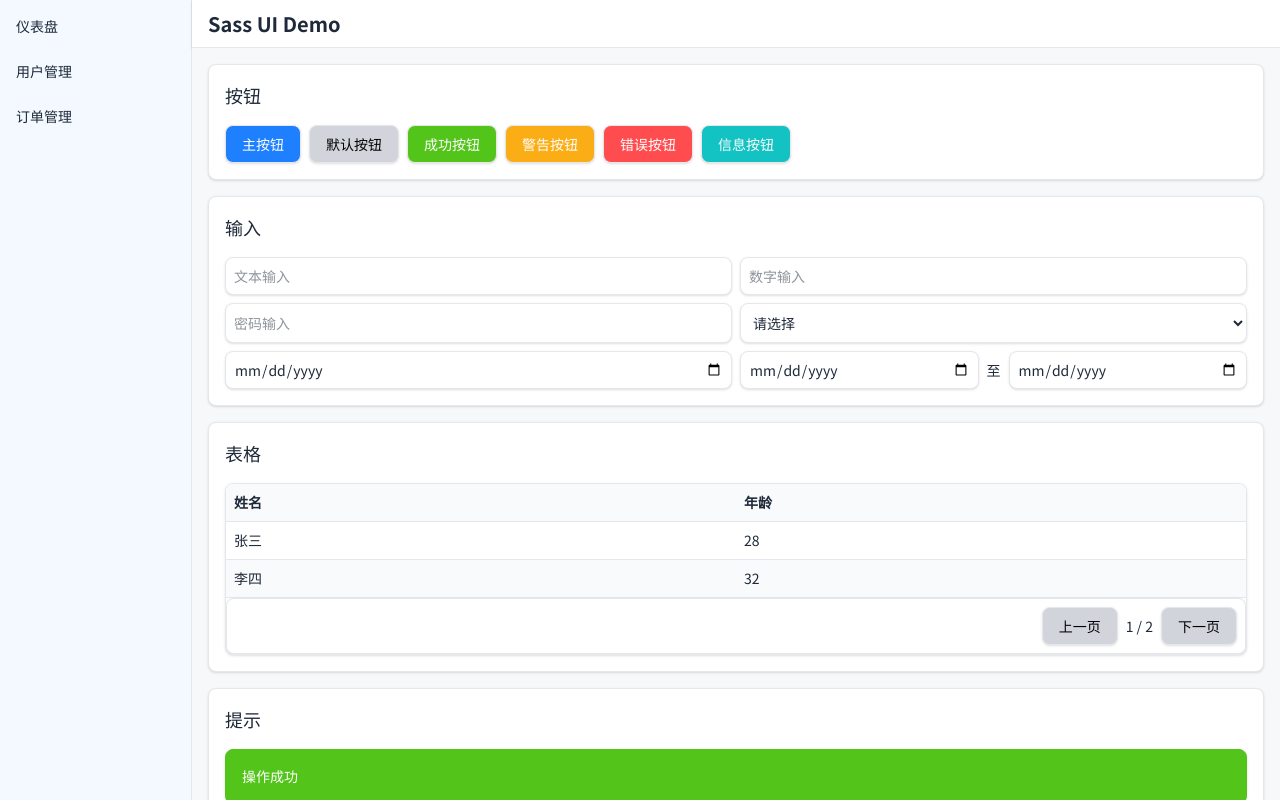
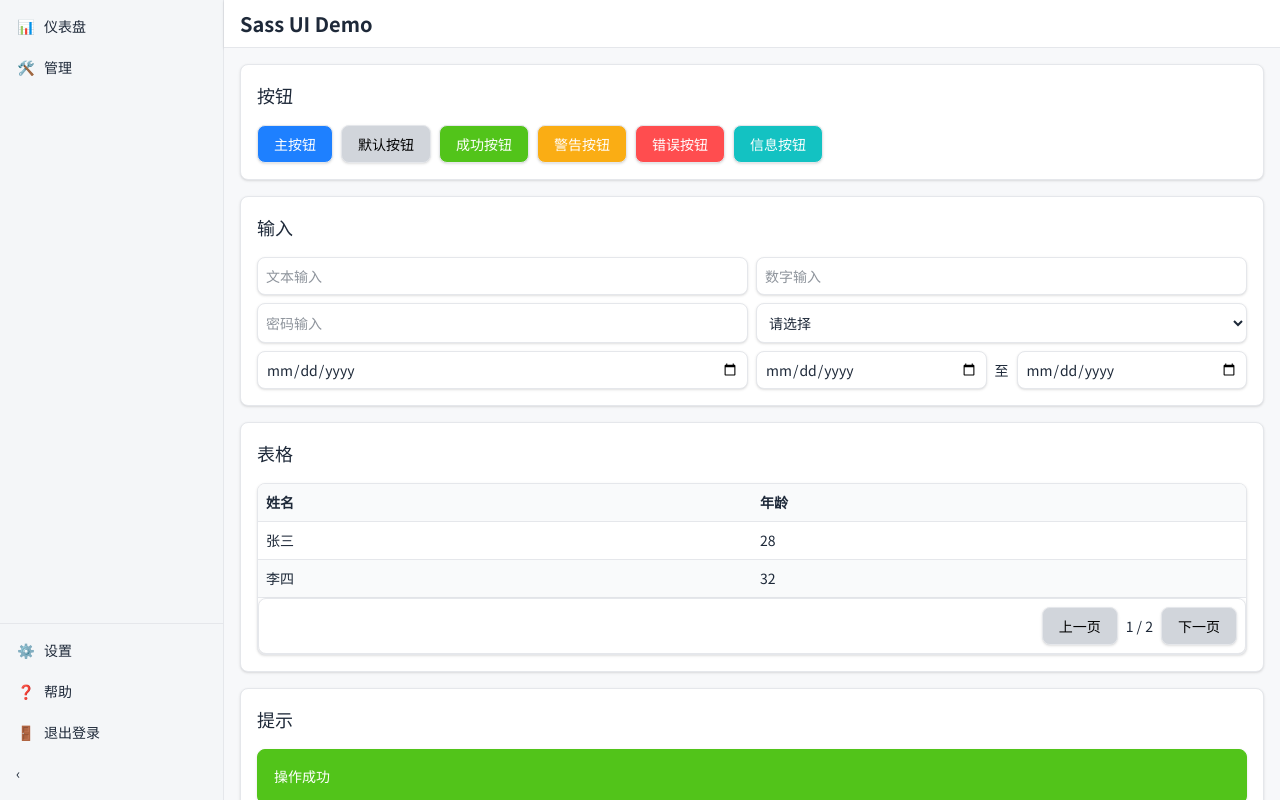
Before and after one commit to zhoumingxuan/sass-ui, a Next.js app: page / in a window 1280 px wide. Built offline with nearby package versions, Linux system fonts and the light colour scheme.

Commit message:
refactor: enhance sidebar navigation

```diff
--- a/src/app/dashboard/page.tsx
+++ b/src/app/dashboard/page.tsx
@@ -3,16 +3,22 @@
 import Card from "@/components/Card";
 import Grid from "@/components/Grid";
 import Breadcrumbs from "@/components/Breadcrumbs";
+import Layout from "@/components/Layout";
+import { menuItems, footerItems } from "@/components/menuItems";
 
 export default function Dashboard() {
   return (
-    <>
+    <Layout
+      menuItems={menuItems}
+      footerItems={footerItems}
+      header={<div className="text-xl font-semibold text-gray-800">仪表盘</div>}
+    >
       <Breadcrumbs />
       <Grid cols={3} gap={2} className="max-md:grid-cols-2">
         <Card title="今日访问量">1,234</Card>
         <Card title="新增用户">56</Card>
         <Card title="订单总数">789</Card>
       </Grid>
-    </>
+    </Layout>
   );
 }
--- a/src/app/orders/page.tsx
+++ b/src/app/orders/page.tsx
@@ -11,11 +11,17 @@ import {
   SelectInput,
   DateInput,
 } from '@/components/Input';
+import Layout from '@/components/Layout';
+import { menuItems, footerItems } from '@/components/menuItems';
 
 export default function Orders() {
   const [showMore, setShowMore] = useState(false);
   return (
-    <>
+    <Layout
+      menuItems={menuItems}
+      footerItems={footerItems}
+      header={<div className="text-xl font-semibold text-gray-800">订单管理</div>}
+    >
       <Breadcrumbs />
       <h2 className="mb-4">订单查询</h2>
       <Card>
@@ -48,6 +54,6 @@ export default function Orders() {
           </div>
         </form>
       </Card>
-    </>
+    </Layout>
   );
 }
--- a/src/app/page.tsx
+++ b/src/app/page.tsx
@@ -2,7 +2,7 @@
 
 import { useState } from 'react';
 import Layout from '@/components/Layout';
-import { MenuItem } from '@/components/Menu';
+import { menuItems, footerItems } from '@/components/menuItems';
 import Button from '@/components/Button';
 import Card from '@/components/Card';
 import {
@@ -17,21 +17,6 @@ import Table, { Column } from '@/components/Table';
 import Alert from '@/components/Alert';
 
 export default function Home() {
-  const menuItems: MenuItem[] = [
-    { label: '仪表盘', href: '/dashboard' },
-    {
-      label: '用户管理',
-      children: [
-        { label: '用户列表', href: '/users' },
-        { label: '角色管理', href: '#' },
-      ],
-    },
-    {
-      label: '订单管理',
-      children: [{ label: '订单列表', href: '/orders' }],
-    },
-  ];
-
   const columns: Column<{ name: string; age: number }>[] = [
     { key: 'name', title: '姓名' },
     { key: 'age', title: '年龄' },
@@ -49,6 +34,7 @@ export default function Home() {
   return (
     <Layout
       menuItems={menuItems}
+      footerItems={footerItems}
       header={<div className="text-xl font-semibold text-gray-800">Sass UI Demo</div>}
     >
       <Card title="按钮">
--- a/src/app/users/page.tsx
+++ b/src/app/users/page.tsx
@@ -7,6 +7,8 @@ import Card from '@/components/Card';
 import Table, { Column } from '@/components/Table';
 import { TextInput } from '@/components/Input';
 import Breadcrumbs from '@/components/Breadcrumbs';
+import Layout from '@/components/Layout';
+import { menuItems, footerItems } from '@/components/menuItems';
 
 interface UserRow {
   username: string;
@@ -43,7 +45,11 @@ export default function Users() {
   ];
 
   return (
-    <>
+    <Layout
+      menuItems={menuItems}
+      footerItems={footerItems}
+      header={<div className="text-xl font-semibold text-gray-800">用户管理</div>}
+    >
       <Breadcrumbs />
       <div className="flex justify-between items-center mb-4">
         <h2>用户管理</h2>
@@ -88,6 +94,6 @@ export default function Users() {
           </Button>
         </div>
       </Modal>
-    </>
+    </Layout>
   );
 }
--- a/src/components/Layout.tsx
+++ b/src/components/Layout.tsx
@@ -18,15 +18,17 @@ export function Content({ children }: { children: ReactNode }) {
 export default function Layout({
   header,
   menuItems,
+  footerItems,
   children,
 }: {
   header?: ReactNode;
   menuItems: MenuItem[];
+  footerItems?: MenuItem[];
   children: ReactNode;
 }) {
   return (
     <div className="flex h-screen">
-      <Menu items={menuItems} />
+      <Menu items={menuItems} footerItems={footerItems} />
       <div className="flex-1 flex flex-col">
         <Header>{header}</Header>
         <Content>{children}</Content>
--- a/src/components/Menu.tsx
+++ b/src/components/Menu.tsx
@@ -1,30 +1,46 @@
 'use client';
 
 import Link from 'next/link';
-import { useState } from 'react';
+import { usePathname } from 'next/navigation';
+import { useState, ReactNode } from 'react';
 
 export type MenuItem = {
   label: string;
   href?: string;
+  icon?: ReactNode;
   children?: MenuItem[];
 };
 
-function Item({ item, depth = 0 }: { item: MenuItem; depth?: number }) {
+function Item({
+  item,
+  depth = 0,
+  collapsed,
+}: {
+  item: MenuItem;
+  depth?: number;
+  collapsed: boolean;
+}) {
   const [open, setOpen] = useState(false);
+  const pathname = usePathname();
   const hasChildren = item.children && item.children.length > 0;
+  const active = item.href ? pathname.startsWith(item.href) : false;
   return (
     <div>
       <div
-        className="p-2 rounded-lg cursor-pointer hover:bg-primary/10 transition-colors text-gray-800"
+        className={`flex items-center gap-2 p-2 rounded-lg cursor-pointer transition-colors text-gray-800 hover:bg-primary/10 ${
+          active ? 'bg-primary text-white border-l-4 border-primary' : ''
+        }`}
         style={{ paddingLeft: depth * 16 + 8 }}
         onClick={() => (hasChildren ? setOpen(!open) : undefined)}
+        title={collapsed && depth === 0 ? item.label : undefined}
       >
-        {item.href ? <Link href={item.href}>{item.label}</Link> : item.label}
+        {item.icon && <span className="w-5 h-5 flex items-center justify-center">{item.icon}</span>}
+        {!collapsed && <span>{item.href ? <Link href={item.href}>{item.label}</Link> : item.label}</span>}
       </div>
-      {hasChildren && open && (
+      {hasChildren && open && !collapsed && (
         <div>
           {item.children!.map((child, idx) => (
-            <Item key={idx} item={child} depth={depth + 1} />
+            <Item key={idx} item={child} depth={depth + 1} collapsed={collapsed} />
           ))}
         </div>
       )}
@@ -32,12 +48,37 @@ function Item({ item, depth = 0 }: { item: MenuItem; depth?: number }) {
   );
 }
 
-export default function Menu({ items }: { items: MenuItem[] }) {
+export default function Menu({
+  items,
+  footerItems = [],
+}: {
+  items: MenuItem[];
+  footerItems?: MenuItem[];
+}) {
+  const [collapsed, setCollapsed] = useState(false);
   return (
-    <aside className="w-48 bg-primary/5 border-r border-gray-200 shadow-sm h-screen overflow-auto p-2 space-y-2">
-      {items.map((item, idx) => (
-        <Item key={idx} item={item} />
-      ))}
+    <aside
+      className={`flex flex-col h-screen border-r border-gray-200 shadow-sm bg-[#f4f6f8] transition-all ${
+        collapsed ? 'w-16' : 'w-56'
+      }`}
+    >
+      <div className="flex-1 overflow-auto p-2 space-y-1">
+        {items.map((item, idx) => (
+          <Item key={idx} item={item} collapsed={collapsed} />
+        ))}
+      </div>
+      <div className="p-2 space-y-1 border-t border-gray-200">
+        {footerItems.map((item, idx) => (
+          <Item key={idx} item={item} collapsed={collapsed} />
+        ))}
+        <button
+          className="w-full text-left p-2 rounded-lg hover:bg-primary/10"
+          onClick={() => setCollapsed(!collapsed)}
+          title={collapsed ? '展开菜单' : '收起菜单'}
+        >
+          {collapsed ? '›' : '‹'}
+        </button>
+      </div>
     </aside>
   );
 }
--- /dev/null
+++ b/src/components/menuItems.ts
@@ -0,0 +1,19 @@
+import { MenuItem } from './Menu';
+
+export const menuItems: MenuItem[] = [
+  { label: '仪表盘', href: '/dashboard', icon: '📊' },
+  {
+    label: '管理',
+    icon: '🛠️',
+    children: [
+      { label: '用户管理', href: '/users', icon: '👤' },
+      { label: '订单管理', href: '/orders', icon: '🧾' },
+    ],
+  },
+];
+
+export const footerItems: MenuItem[] = [
+  { label: '设置', href: '#', icon: '⚙️' },
+  { label: '帮助', href: '#', icon: '❓' },
+  { label: '退出登录', href: '#', icon: '🚪' },
+];
```
